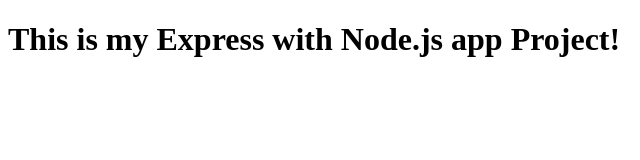
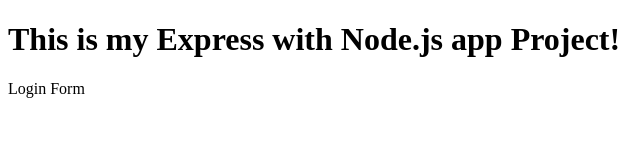
Before and after one commit to dkwkuk/demo_express_node, a plain HTML site: page public/index.html in a window 1280 px wide. Shown: the full height of the page, 0-640 px from the left. Drawn offline with Linux system fonts and the light colour scheme.

Commit message:
added login form to index.html

```diff
--- a/public/index.html
+++ b/public/index.html
@@ -8,5 +8,6 @@
     </head>
     <body>
         <h1>This is my Express with Node.js app Project!</h1>
+        <form action="">Login Form</form>
     </body>
 </html>
```
Also changed, not shown: dkwkuk/dkwkuk.txt (added), log.txt (added).
